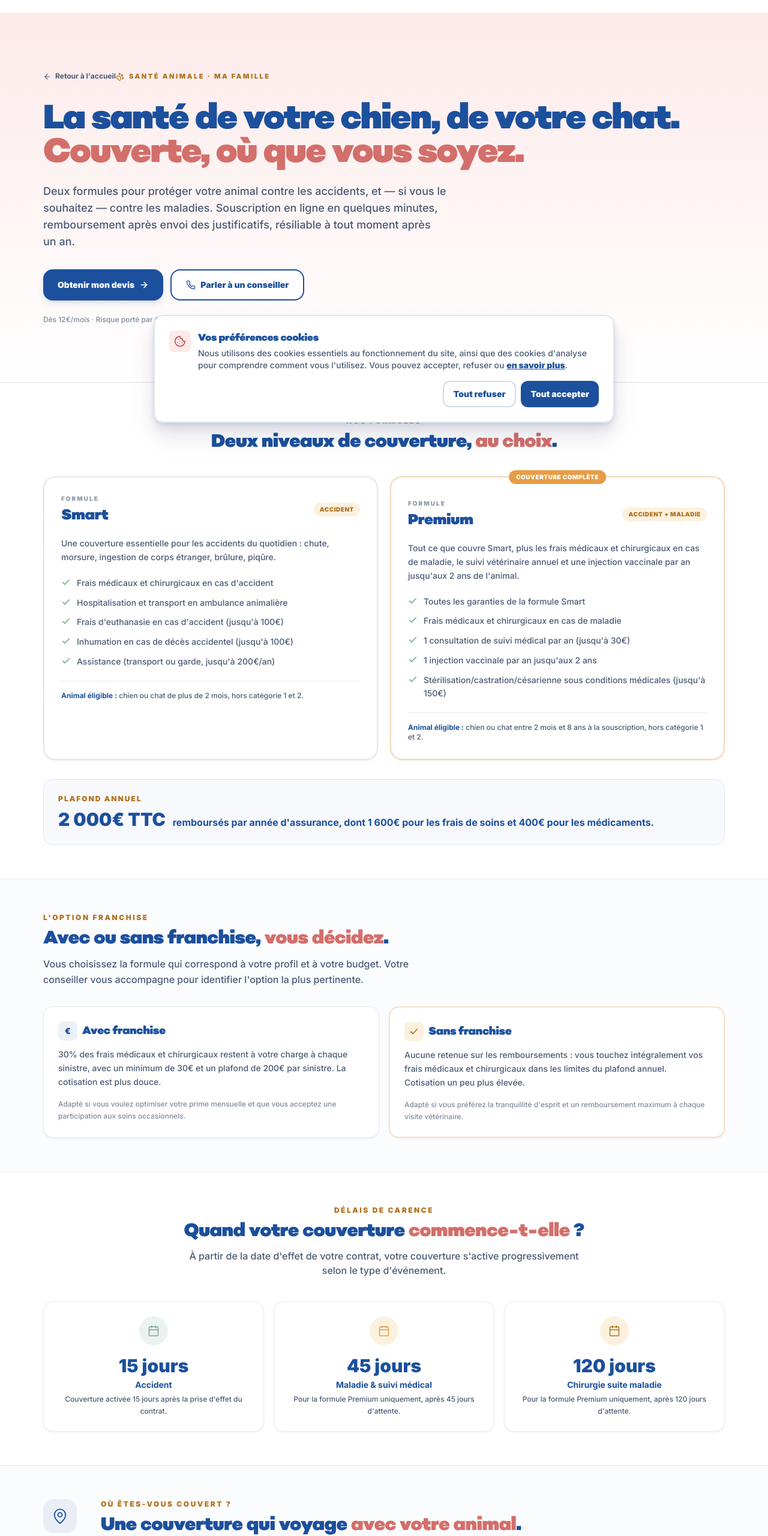
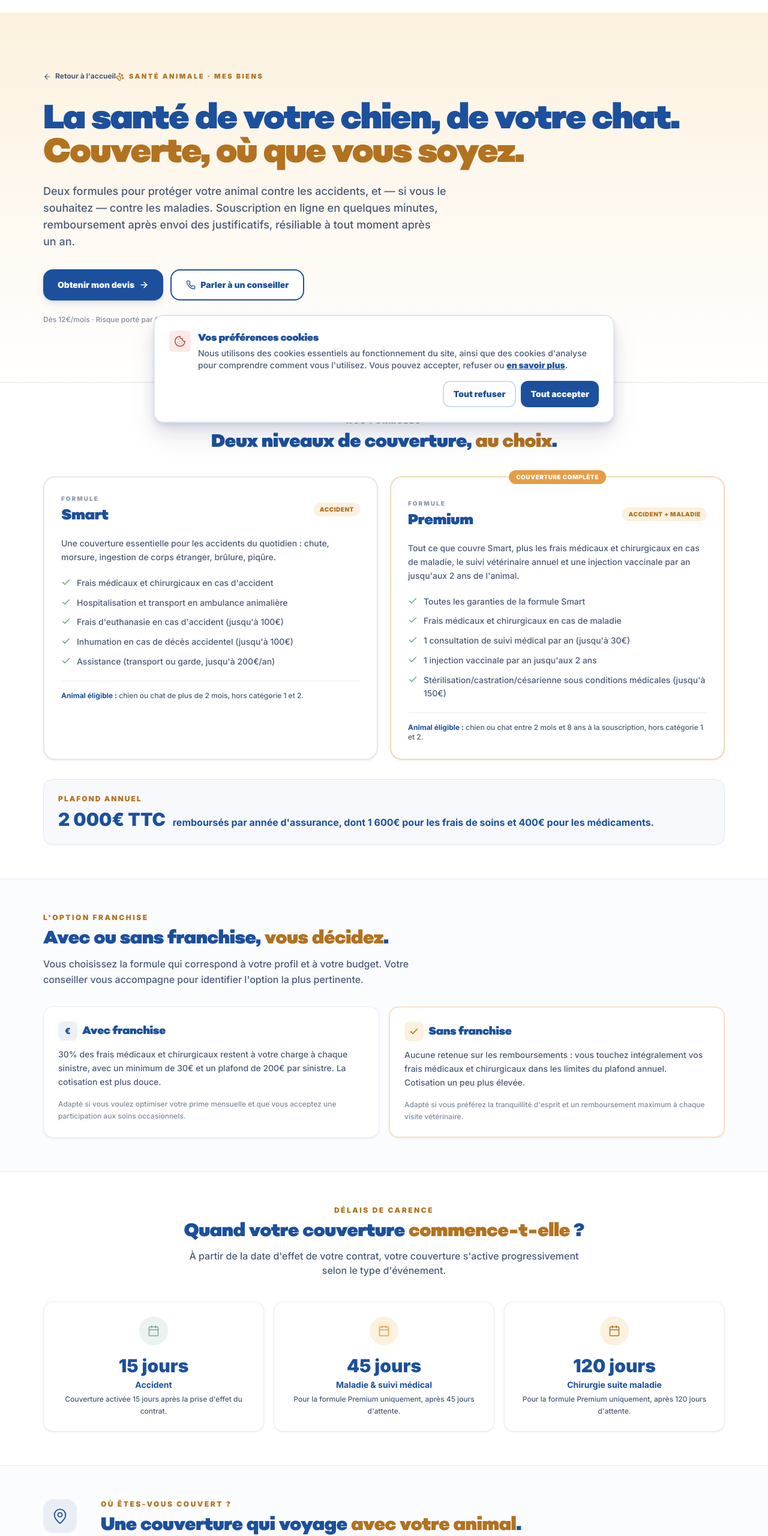
Before and after one commit to coverseas/ansetassurancesfrance, a Next.js app: page /produits/sante-chien-chat in a window 1280 px wide. Shown: the part 71-2632 px from the top of the page at 60% size. Built offline with nearby package versions, Linux system fonts and the light colour scheme.

Commit message:
fix: hero gradient + accent .accent + pill text pour coherence moutarde

```diff
--- a/app/produits/sante-chien-chat/page.tsx
+++ b/app/produits/sante-chien-chat/page.tsx
@@ -12,7 +12,7 @@ const backLinkCls = "inline-flex items-center gap-1.5 text-[12px] font-bold text
 const pillCls = "inline-flex items-center gap-2 text-anset-moutarde-dark text-[11px] font-black uppercase tracking-[2.5px] mb-5";
 const h1Cls = "text-3xl md:text-5xl lg:text-[56px] font-black text-anset-blue tracking-[-0.04em] leading-[1.05] mb-6";
 const leadCls = "text-base md:text-lg text-anset-slate leading-relaxed font-medium max-w-2xl mb-8";
-const heroBgCls = "bg-gradient-to-b from-anset-corail-soft to-white py-16 md:py-24 border-b border-anset-blue/10";
+const heroBgCls = "bg-gradient-to-b from-anset-moutarde-soft to-white py-16 md:py-24 border-b border-anset-blue/10";
 const sectionCls = "py-14 md:py-18";
 const sectionMistCls = "py-14 md:py-18 bg-anset-mist/30 border-y border-anset-blue/10";
 const sectionTitleCls = "text-2xl md:text-3xl font-black text-anset-blue tracking-tight leading-[1.15] mb-3";
@@ -35,10 +35,10 @@ export default function SanteChienChatPage() {
           </Link>
           <span className={pillCls}>
             <PawPrint className="w-3.5 h-3.5" strokeWidth={2.2} aria-hidden="true" />
-            Santé animale · Ma famille
+            Santé animale · Mes biens
           </span>
           <h1 className={h1Cls}>
-            La santé de votre chien, de votre chat. <span className="accent">Couverte, où que vous soyez.</span>
+            La santé de votre chien, de votre chat. <span className="text-anset-moutarde-dark">Couverte, où que vous soyez.</span>
           </h1>
           <p className={leadCls}>
             Deux formules pour protéger votre animal contre les accidents, et — si vous le souhaitez — contre les maladies. Souscription en ligne en quelques minutes, remboursement après envoi des justificatifs, résiliable à tout moment après un an.
@@ -65,7 +65,7 @@ export default function SanteChienChatPage() {
           <div className="text-center mb-10">
             <p className={sectionLabelCls}>Nos formules</p>
             <h2 className={sectionTitleCls}>
-              Deux niveaux de couverture, <span className="accent">au choix</span>.
+              Deux niveaux de couverture, <span className="text-anset-moutarde-dark">au choix</span>.
             </h2>
           </div>
 
@@ -141,7 +141,7 @@ export default function SanteChienChatPage() {
           <div className="mb-8">
             <p className={sectionLabelCls}>L'option franchise</p>
             <h2 className={sectionTitleCls}>
-              Avec ou sans franchise, <span className="accent">vous décidez</span>.
+              Avec ou sans franchise, <span className="text-anset-moutarde-dark">vous décidez</span>.
             </h2>
             <p className="text-base text-anset-slate leading-relaxed font-medium max-w-2xl mt-3">
               Vous choisissez la formule qui correspond à votre profil et à votre budget. Votre conseiller vous accompagne pour identifier l'option la plus pertinente.
@@ -190,7 +190,7 @@ export default function SanteChienChatPage() {
           <div className="text-center mb-10">
             <p className={sectionLabelCls}>Délais de carence</p>
             <h2 className={sectionTitleCls}>
-              Quand votre couverture <span className="accent">commence-t-elle</span> ?
+              Quand votre couverture <span className="text-anset-moutarde-dark">commence-t-elle</span> ?
             </h2>
             <p className="text-sm md:text-base text-anset-slate leading-relaxed font-medium max-w-2xl mx-auto mt-3">
               À partir de la date d'effet de votre contrat, votre couverture s'active progressivement selon le type d'événement.
@@ -246,7 +246,7 @@ export default function SanteChienChatPage() {
             <div>
               <p className={sectionLabelCls}>Où êtes-vous couvert ?</p>
               <h2 className={sectionTitleCls}>
-                Une couverture qui voyage <span className="accent">avec votre animal</span>.
+                Une couverture qui voyage <span className="text-anset-moutarde-dark">avec votre animal</span>.
               </h2>
               <p className="text-base text-anset-slate leading-relaxed font-medium mt-3">
                 Votre contrat protège votre animal en cas d'accident ou de maladie en France métropolitaine, en Guadeloupe, en Martinique, à La Réunion, en Nouvelle-Calédonie, en Polynésie française, dans tous les pays de l'Union européenne, à Andorre, à Monaco, ainsi qu'au Royaume-Uni et en Suisse.
@@ -265,7 +265,7 @@ export default function SanteChienChatPage() {
           <div className="text-center mb-10">
             <p className={sectionLabelCls}>Conditions de souscription</p>
             <h2 className={sectionTitleCls}>
-              Suis-je <span className="accent">éligible</span> ?
+              Suis-je <span className="text-anset-moutarde-dark">éligible</span> ?
             </h2>
           </div>
 
@@ -329,7 +329,7 @@ export default function SanteChienChatPage() {
           <div className="mb-8">
             <p className={sectionLabelCls}>Transparence</p>
             <h2 className={sectionTitleCls}>
-              Ce qui <span className="accent">n'est pas couvert</span>.
+              Ce qui <span className="text-anset-moutarde-dark">n'est pas couvert</span>.
             </h2>
             <p className="text-base text-anset-slate leading-relaxed font-medium mt-3 max-w-2xl">
               Nous préférons être clairs dès le départ. Voici les principaux cas où votre contrat ne s'applique pas, pour vous éviter toute mauvaise surprise.
@@ -368,7 +368,7 @@ export default function SanteChienChatPage() {
           <div className="text-center mb-10">
             <p className={sectionLabelCls}>En cas de sinistre</p>
             <h2 className={sectionTitleCls}>
-              Quatre étapes, <span className="accent">remboursement rapide</span>.
+              Quatre étapes, <span className="text-anset-moutarde-dark">remboursement rapide</span>.
             </h2>
             <p className="text-sm md:text-base text-anset-slate leading-relaxed font-medium max-w-2xl mx-auto mt-3">
               Un parcours simple, accompagné par Poé et par votre conseiller ANSET si vous en avez besoin.
```
